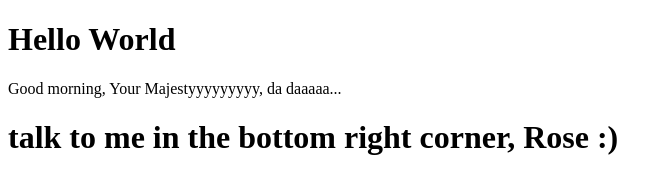
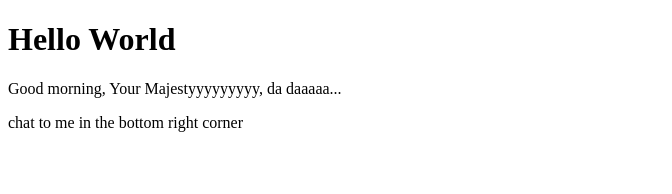
Before and after one commit to Phoenix-3546/phoenix-3546.github.io, a plain HTML site: page index.html in a window 1280 px wide. Shown: the whole page, without its empty margins (0-672 px from the left). Drawn offline with Linux system fonts and the light colour scheme.

Commit message:
Update index.html - remove r para

```diff
--- a/index.html
+++ b/index.html
@@ -16,7 +16,6 @@ s0.parentNode.insertBefore(s1,s0);
 <!--End of Tawk.to Script-->
 <h1>Hello World</h1>
 <p>Good morning, Your Majestyyyyyyyyy, da daaaaa...</p>
-<p></p>
-<h1>talk to me in the bottom right corner, Rose :)</h1>
+<p>chat to me in the bottom right corner</p>
 </body>
 </html>
```
